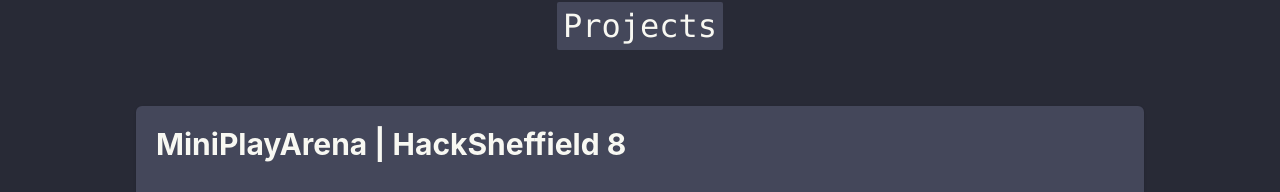
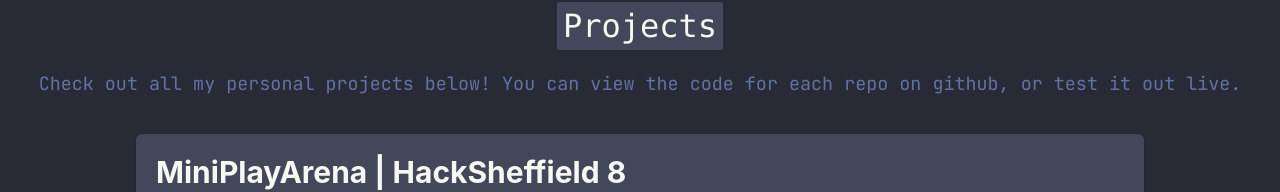
Before and after one commit to david-gasinski/gasinski-dev, a Next.js app: page /projects in a window 1280 px wide. Shown: the part 178-370 px from the top of the page. Built offline with nearby package versions, Linux system fonts and the light colour scheme.

Commit message:
added description to project section

```diff
--- a/src/app/projects/page.tsx
+++ b/src/app/projects/page.tsx
@@ -15,7 +15,7 @@
 // custom components
 import { Nav } from "../components/Nav";
 import { Header } from "../components/Header";
-import { EventHandler, useEffect, useRef, useState } from "react";
+import { useEffect, useRef, useState } from "react";
 import { NavButton } from "../components/NavButton";
 
 import { Project } from "../components/Project";
@@ -70,6 +70,9 @@
       <Header underlined={false} size="2rem">
         Projects
       </Header>
+      <Text textAlign={'center'} color='comment.dracula' fontSize={'1.15rem'}>
+        Check out all my personal projects below! You can view the code for each repo on github, or test it out live.
+      </Text>
       <Nav isOpen={isOpen} onClose={onClose} inputRef={input} />
       <Container
         display={"flex"}
```
